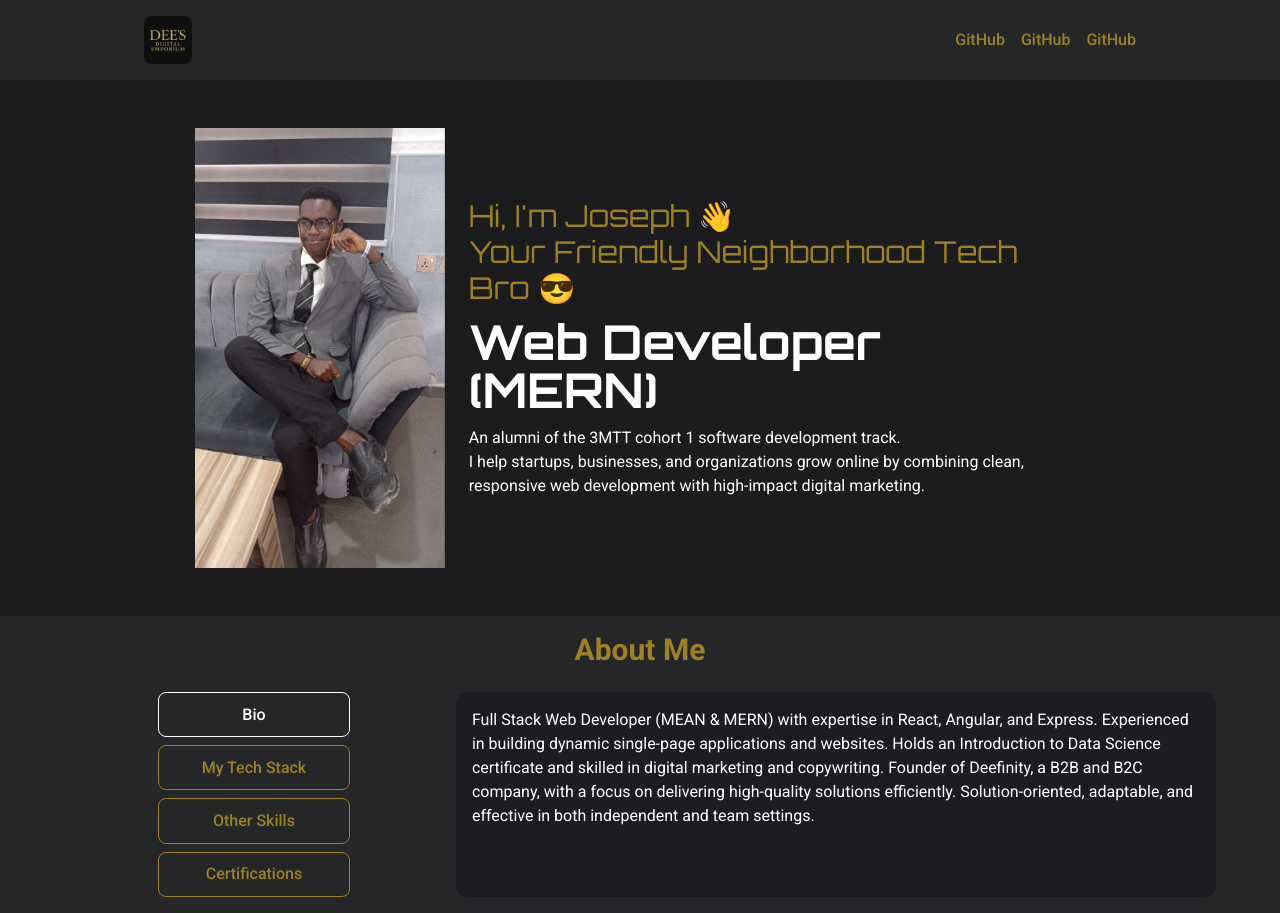
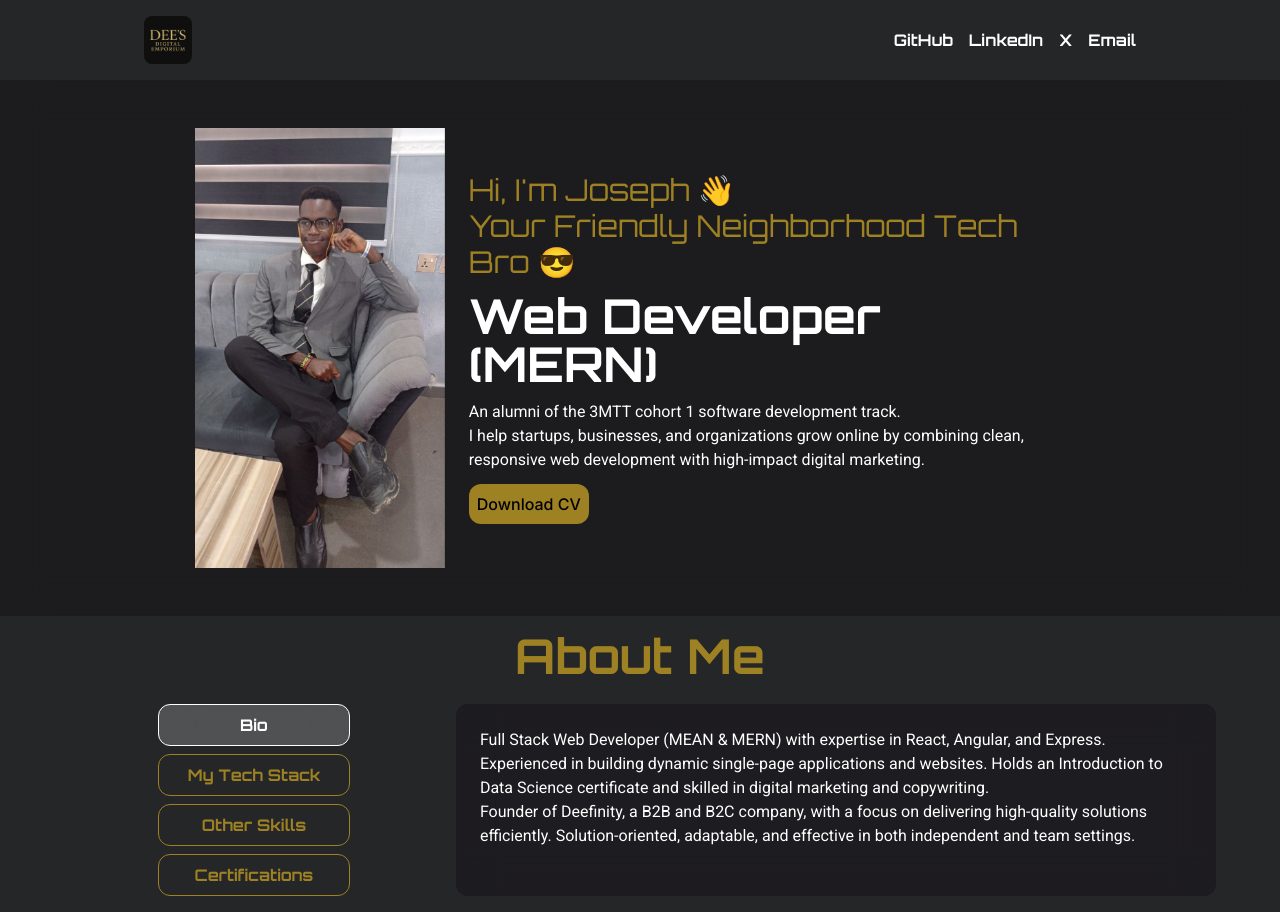
Before and after one commit to TenninDYuurei/portfolio, a React (Vite) app: page / in a window 1280 px wide. Built offline with nearby package versions, Linux system fonts and the light colour scheme.

Commit message:
finished first two sections

```diff
--- a/src/components/DDEImg.tsx
+++ b/src/components/DDEImg.tsx
@@ -2,7 +2,7 @@ import dde from "@/assets/images/dde.png"
 
 const DDEIcon = () => {
   return (
-   <img src={dde} alt="Dees Digital Emporium" className="w-12 rounded-lg" />
+   <img src={dde} alt="Dees Digital Emporium" className="w-8 md:w-12 rounded-lg" />
 
   )
 }
--- a/src/components/QuickLinks.tsx
+++ b/src/components/QuickLinks.tsx
@@ -3,11 +3,12 @@ import { links } from "../utils"
 
 const QuickLinks = () => {
     return (
-        <div className="flex flex-wrap gap-4 items-center justify-start">
+        <div className="flex flex-wrap gap-4 items-center justify-start font-orbitron">
             {links.map((link, index) => (
                 <a
-                    className="text-primary-gold visited:text-primary-gold"
+                    className="text-white font-bold  visited:text-primary-gold hover:text-white focus:text-white"
                     key={index}
+                    target="blank"
                     title={link.title}
                     href={link.link}>{link.title}
                 </a>
--- a/src/components/firstSection/FirstSection.tsx
+++ b/src/components/firstSection/FirstSection.tsx
@@ -1,6 +1,7 @@
 import DDEIcon from "@/components/DDEImg.tsx"
 import QuickLinks from "@/components/QuickLinks"
 import MyImage from "@/assets/images/myImage.jpg"
+import myCv from '@/assets/ovakporayeJosephCV.pdf'
 
 const FirstSection = () => {
     return (
@@ -21,11 +22,18 @@ const FirstSection = () => {
                 {/* TEXT SECTION */}
                 <div className="w-full flex flex-col justify-center px-2 md:w-1/2 gap-3">
                     <h1 className="font-orbitron text-primary-gold text-lg sm:text-2xl lg:text-3xl">Hi, I'm Joseph 👋<br /> Your Friendly Neighborhood Tech Bro 😎</h1>
+                    {/* BIG TEXT SECTION */}
                     <h2 className="text-white text-xl sm:text-3xl lg:text-5xl font-bold font-orbitron">Web Developer (MERN)</h2>
                     <p>
                         An alumni of the 3MTT cohort 1 software development track.
                         <br />
-                        I help startups, businesses, and organizations grow online by combining clean, responsive web development with high-impact digital marketing.                        </p>
+                        I help startups, businesses, and organizations grow online by combining clean, responsive web development with high-impact digital marketing.
+                    </p>
+                    <a
+                    download
+                    href={myCv}
+                    type="button"
+                    className="w-fit bg-primary-gold text-black hover:text-white font-sans glassmorphic p-2 rounded-xl ">Download CV</a>
                 </div>
             </div>
         </div>
--- a/src/components/secondSection/SecondSection.tsx
+++ b/src/components/secondSection/SecondSection.tsx
@@ -1,8 +1,10 @@
 import { skills } from "@/utils"
-
+import {motion} from "framer-motion"
 import { useState } from "react"
 import TechStack from "./TechStackComponent"
 import Certifications from "./certifications"
+
+
 
 
 const SecondSection = () => {
@@ -13,39 +15,51 @@ const SecondSection = () => {
     }
 
 
+    const infoObj = [
+        { key: 'bio', label: 'Bio' },
+        { key: 'stack', label: 'My Tech Stack' },
+        { key: 'skills', label: 'Other Skills' },
+        { key: 'certs', label: 'Certifications' },
+    ]
+
     return (
-        <div className="w-full flex p-4 items-center flex-col bg-dark-black gap-3">
-            <h3 className="text-xl sm:text-2xl md:text-3xl text-primary-gold font-bold pb-3">About Me</h3>
-            <div className="flex flex-col justify-center sm:flex-row max-w-6xl gap-3">
+        <div className="w-full min-h-[60vw] md:min-h-fit flex p-4 items-center flex-col bg-dark-black gap-3">
+            <h3 className="text-xl sm:text-3xl lg:text-5xl text-primary-gold font-bold font-orbitron pb-3">About Me</h3>
+            {/* // Section containing info */}
+            <div className="flex flex-col-reverse justify-center sm:flex-row max-w-6xl gap-3">
                 <div className="w-full md:w-1/3 flex flex-col items-center gap-2">
-                    <button className={`${currentInfo === 'bio' ? 'text-white border-white' : 'border-primary-gold text-primary-gold'} border bg-dark-black w-48 hover:border-primary-gold focus:border-primary-gold`}
-                        type="button"
-                        onClick={() => { setCurrentInfoState('bio') }}
-                    >Bio</button>
-                    <button className={`${currentInfo === 'stack' ? 'text-white border-white' : 'border-primary-gold text-primary-gold'} border bg-dark-black w-48 hover:border-primary-gold focus:border-primary-gold`}
-                        type="button"
-                        onClick={() => { setCurrentInfoState('stack') }}
-                    >My Tech Stack</button>
-                    <button className={`${currentInfo === 'skills' ? 'text-white border-white' : 'border-primary-gold text-primary-gold'} border bg-dark-black w-48 hover:border-primary-gold focus:border-primary-gold`}
-                        type="button"
-                        onClick={() => { setCurrentInfoState('skills') }}
-                    >Other Skills</button>
-                    <button className={`${currentInfo === 'certs' ? 'text-white border-white' : 'border-primary-gold text-primary-gold'} border bg-dark-black w-48 hover:border-primary-gold focus:border-primary-gold`}
-                        type="button"
-                        onClick={() => { setCurrentInfoState('certs') }}
-                    >Certifications</button>
+
+                    {
+                        infoObj.map((item) => (
+                            <button key={item.key} className={`${currentInfo === item.key ? 'text-white bg-white/20 border-white' : 'border-primary-gold text-primary-gold'} border bg-dark-black w-48 hover:border-primary-gold focus:border-primary-gold
+                            rounded-xl p-2 font-bold font-orbitron glassmorphic
+                            `}
+                                type="button"
+                                onClick={() => { setCurrentInfoState(item.key) }}
+                            >{item.label}</button>
+                        ))
+                    }
                 </div>
-                <div className="w-full md:w-2/3 items-center justify-start p-4 bg-primary-black/60 rounded-xl glassmorphic">
+                <motion.div
+                    className="w-full md:w-2/3 items-center justify-start p-4 bg-primary-black/60 rounded-xl glassmorphic"
+                    key={currentInfo}
+                    initial={{ opacity: 0, y: 8, scale: 0.995 }}
+                    animate={{ opacity: 1, y: 0, scale: 1 }}
+                    transition={{ duration: 0.35, ease: "easeOut" }}
+                >
                     {
                         currentInfo === 'bio' && (
-                            <p>
+                            <p className="p-2">
                                 Full Stack Web Developer (MEAN &
                                 MERN) with expertise in React, Angular,
-                                and Express. Experienced in building
+                                and Express.
+                                <br />
+                                Experienced in building
                                 dynamic single-page applications and
                                 websites. Holds an Introduction to Data
                                 Science certificate and skilled in digital
                                 marketing and copywriting.
+                                <br />
                                 Founder of Deefinity, a B2B and
                                 B2C company, with a focus on
                                 delivering high-quality solutions efficiently.
@@ -66,7 +80,7 @@ const SecondSection = () => {
                             <div className="flex flex-wrap gap-4 font-bold text-primary-gold">
                                 {skills.map((skill, index) => (
                                     <p key={index}
-                                    className="rounded-sm capitalize"
+                                        className="rounded-md border border-white p-2 font-orbitron hover:text-white transition  hover:bg-white/30 glassmorphic capitalize"
                                     >{skill}</p>
                                 ))}
                             </div>
@@ -79,7 +93,7 @@ const SecondSection = () => {
                             </div>
                         )
                     }
-                </div>
+                </motion.div>
             </div>
         </div>
     )
--- a/src/components/secondSection/TechStackComponent.tsx
+++ b/src/components/secondSection/TechStackComponent.tsx
@@ -37,7 +37,8 @@ export default function TechStack() {
       {techStack.map((tech) => (
         <span
           key={tech.name}
-          className="flex items-center gap-2 rounded-full border border-white px-4 py-2 text-sm font-medium text-primary-gold hover:scale-110 hover:bg-dark-black transition"
+          className="flex items-center gap-2  px-4 py-2 text-sm  text-primary-gold hover:scale-110 hover:bg-dark-black font-bold  rounded-md border border-white p-2 font-orbitron hover:text-white transition  hover:bg-white/30 glassmorphic
+          "
         >
           <span className="text-base font-bold">{tech.icon}</span>
           {tech.name}
--- a/src/utils.ts
+++ b/src/utils.ts
@@ -1,13 +1,12 @@
 import type { LinkTypes } from "./models";
 
 const links: LinkTypes[] = [
-    { title: "GitHub", link: ""},
-    { title: "GitHub", link: ""},
-    { title: "GitHub", link: ""},
-    // { title: "GitHub", link: ""},
+    { title: "GitHub", link: "https://github.com/tennindyuurei"},
+    { title: "LinkedIn", link: "https://www.linkedin.com/in/joseph7878"},
+    { title: "X", link: "https://x.com/ovakporayejose3"},
+    { title: "Email", link: "mailto:divinejovakporaye@gmail.com"},
 ]
 
-const skills =['copywriting','digital marketing', 'AI', 'graphics','SEO', 'SEM', 'communication skills', 'results-driven', 'teamwork', 'adaptability', 'problem-solving', 'time management']
+const skills: string[] = ['copywriting', 'digital marketing', 'AI', 'graphics', 'SEO', 'SEM', 'communication skills', 'results-driven', 'teamwork', 'adaptability', 'problem-solving', 'time management'];
 
-
-export {links,skills}
+export { links, skills };
--- a/tailwind.config.ts
+++ b/tailwind.config.ts
@@ -13,11 +13,13 @@ const config: Config = {
         "primary-gold":"#9e8123",
         "secondary-gold":"#563a17",
         "dark-black":"#252628",
+        "white":"#ffffff",
       },
       fontFamily: {
         sans: ['Inter', 'sans-serif'],
         orbitron: ['Orbitron', 'sans-serif'],
         roboto: ['Roboto', 'sans-serif'],
+
       },
     },
   },
```
Also changed, not shown: 1 other file (tests, documents, lock files or other folders).
